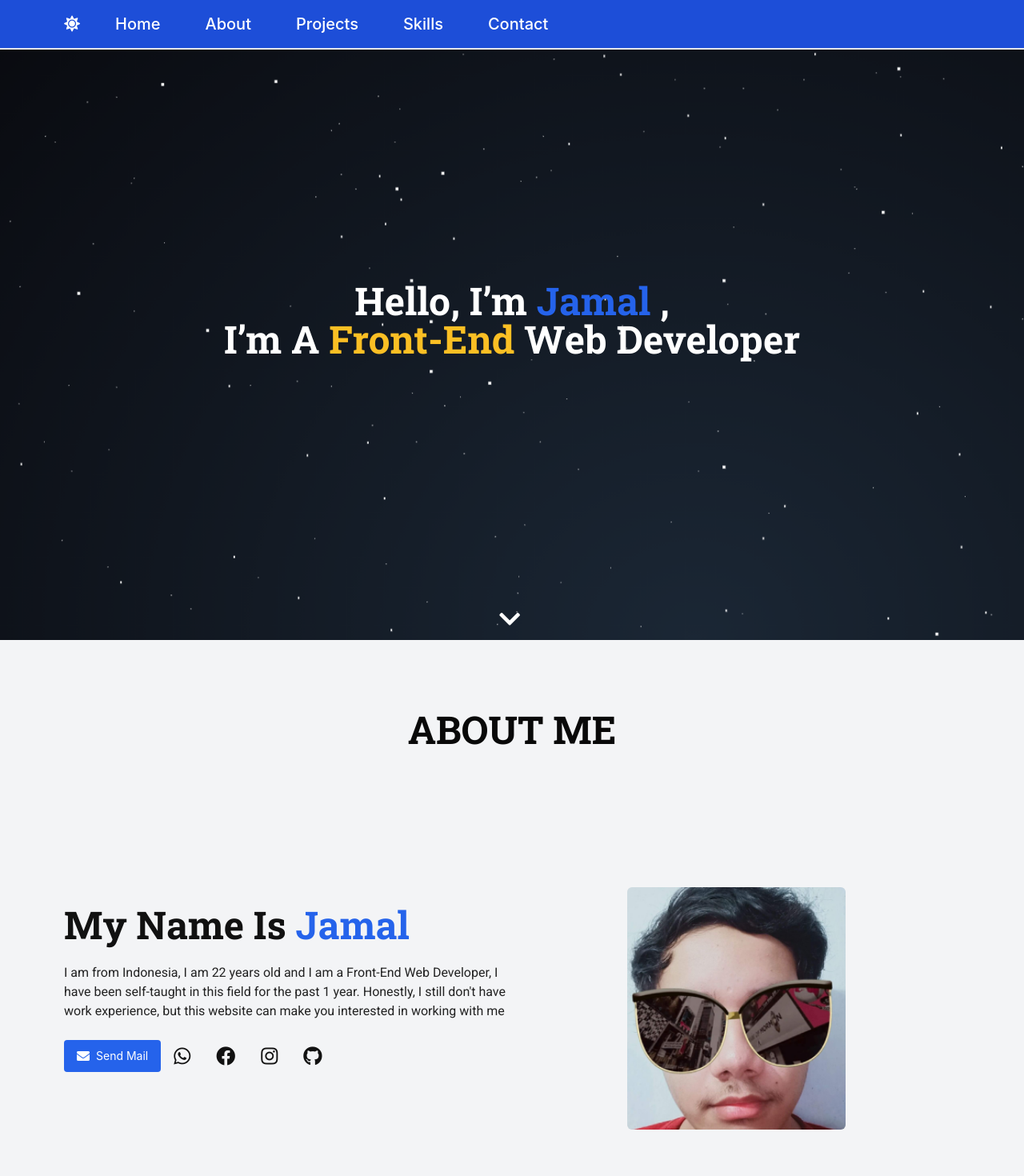
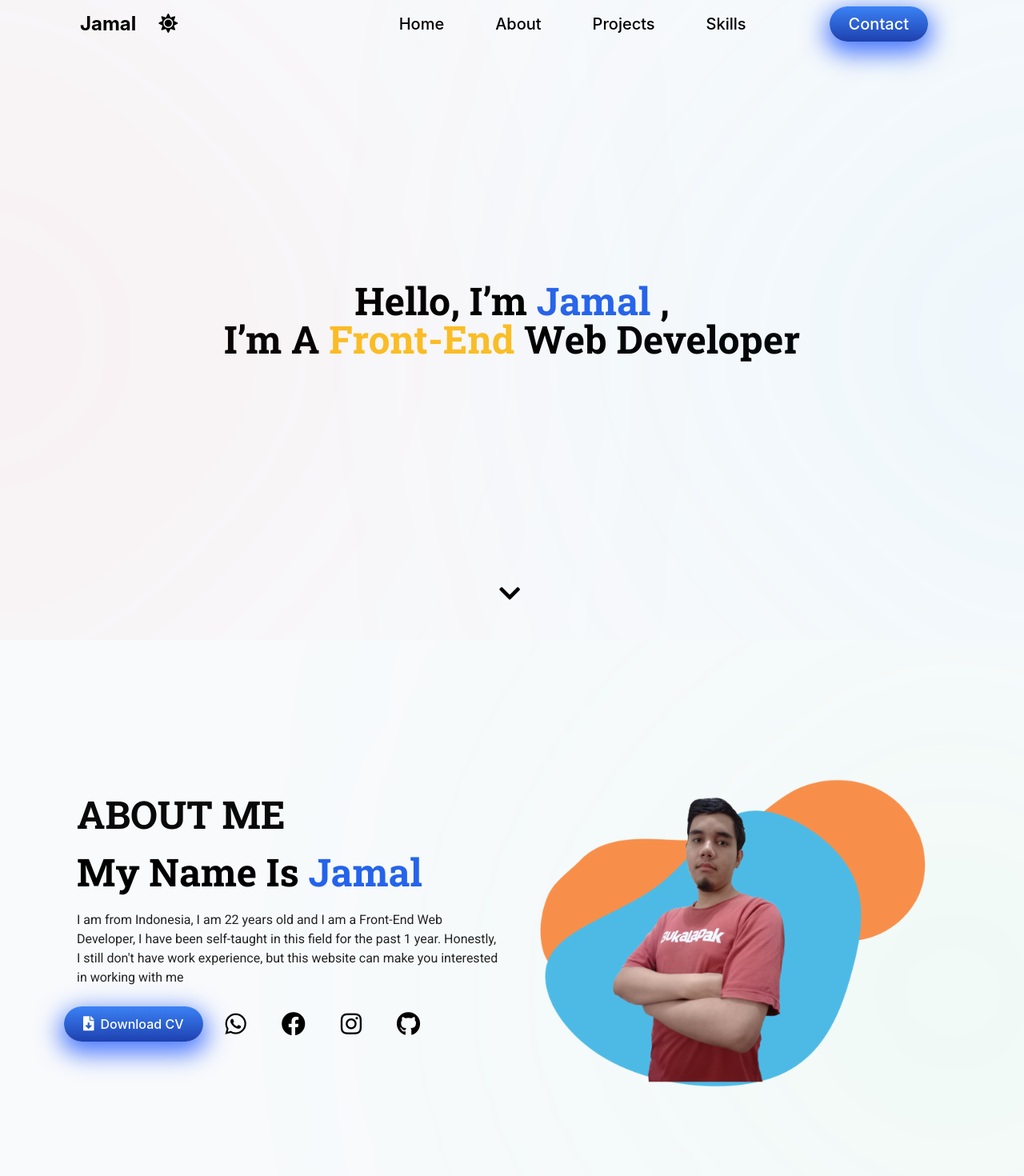
Before and after one commit to jamalpro90/My-Portfolio, a Next.js app: page / in a window 1280 px wide. Shown: the top 1470 px of the page at 80% size. Built offline with nearby package versions, Linux system fonts and the light colour scheme.

Commit message:
Upgrade Version 2, change Navbar, Hero, About

```diff
--- a/components/About.js
+++ b/components/About.js
@@ -1,6 +1,7 @@
 /* eslint-disable react/no-unescaped-entities */
 import Image from "next/image";
 import Button from "./utils/Button";
+import CircleBackground from "./utils/CircleBackground";
 import Icon from "./utils/Icon";
 import SectionTitle from "./utils/SectionTitle";
 
@@ -8,76 +9,84 @@ export default function About() {
   return (
     <div
       id="about"
-      className="about  border-red-500 overflow-hidden py-14 bg-gray-100 dark:bg-black-1c"
+      className="about  border-red-500 overflow-hidden py-14 bg-slate-50 dark:bg-black-111 relative"
     >
+      {/* Circle Background */}
+      <CircleBackground
+        color="rgba(102, 248, 143, 0.3)"
+        position="bottom-32 -right-20 md:bottom-56 md:-right-56 lg:-right-28 lg:bottom-40"
+      />
+
       <div className="container mx-auto h-full py-8">
-        {/* section title */}
-        <SectionTitle title="ABOUT ME" />
         {/* section content container */}
-        <div className="flex mt-10 h-5/6 about-content">
+        <div className="flex h-5/6 about-content">
           {/* section content left */}
           <div
             data-aos="fade-up-right"
             data-aos-delay="500"
             className="flex left justify-center flex-col w-full lg:w-6/12"
           >
-            <h3 className="text-3xl md:text-4xl lg:text-5xl text-center md:text-left text-black-111 dark:text-gray-50 font-bold font-r-slab">
+            {/* section title */}
+            <SectionTitle title="ABOUT ME" />
+            <h3 className="text-3xl md:text-4xl lg:text-5xl mt-6 ml-4 text-black-111 dark:text-gray-50 font-bold font-r-slab">
               My Name Is <span className="text-blue-600">Jamal</span>
             </h3>
-            <p className="text-base font-r text-black-222 dark:text-gray-300 my-6">
+            <p className="text-base font-r text-black-222 dark:text-gray-300 my-6 mx-4">
               I am from Indonesia, I am 22 years old and I am a Front-End Web
               Developer, I have been self-taught in this field for the past 1
               year. Honestly, I still don't have work experience, but this
               website can make you interested in working with me
             </p>
             {/* section button left */}
-            <div className="flex items-center justify-center md:justify-start">
+            <div className="flex flex-wrap gap-3 items-center justify-center md:justify-start">
               <a href="#contact">
                 <Button
-                  text="Send Mail"
-                  icon={<i className="fas fa-envelope"></i>}
+                  text="Download CV"
+                  icon={<i className="fas fa-file-download"></i>}
                 />
               </a>
               <Icon
                 order="order-1"
                 type="fab fa-whatsapp"
-                size="text-2xl"
+                size="text-2xl lg:text-3xl"
                 blank
               />
               <Icon
                 order="order-2"
                 type="fab fa-facebook"
-                size="text-2xl"
+                size="text-2xl lg:text-3xl"
                 blank
               />
               <Icon
                 order="order-4"
                 type="fab fa-instagram"
-                size="text-2xl"
+                size="text-2xl lg:text-3xl"
                 blank
               />
               <Icon
                 order="order-5"
                 type="fab fa-github"
-                size="text-2xl"
+                size="text-2xl lg:text-3xl"
                 blank
               />
             </div>
           </div>
+
           {/* section content right */}
           <div
             data-aos="fade-up-left"
             data-aos-delay="500"
             className="flex right justify-center items-center w-full lg:w-6/12 mt-12"
           >
-            <Image
-              src="/img/jamal.png"
-              alt="Profile Picture"
-              width={273}
-              height={303}
-              layout="intrinsic"
-              className="rounded-md"
-            />
+            <div className="md:-mt-20">
+              <Image
+                src="/img/jamal-blue-orange.png"
+                alt="Profile Picture"
+                width={1400}
+                height={1172}
+                layout="intrinsic"
+              />
+            </div>
           </div>
         </div>
       </div>
--- a/components/Hero.js
+++ b/components/Hero.js
@@ -1,14 +1,26 @@
 import React from "react";
+import CircleBackground from "./utils/CircleBackground";
 import Icon from "./utils/Icon";
 
 export default function Hero() {
   return (
-    <div id="hero" className="hero py-14">
+    <div id="hero" className="hero relative overflow-hidden">
+      {/* Circle Background */}
+      <CircleBackground
+        color="rgba(255, 109, 109, 0.4)"
+        position="top-80 -left-60 md:top-56 md:-left-56"
+      />
+      <CircleBackground
+        color="rgba(102, 204, 248, 0.4)"
+        position="top-80 -right-60 md:top-56 md:-right-56"
+      />
+
+      {/* Main Content */}
       <div className="container mx-auto h-full flex justify-center items-center">
         <div
           data-aos="fade-up"
           data-aos-delay="1000"
-          className="flex text-center font-r-slab font-bold text-4xl sm:text-5xl flex-wrap flex-col text-white"
+          className="flex text-center font-r-slab font-bold text-4xl sm:text-5xl flex-wrap flex-col text-black dark:text-slate-50"
         >
           <h1>
             Hello, I’m <span className="text-blue-600">Jamal</span> ,
@@ -21,7 +33,7 @@ export default function Hero() {
             type="fas fa-chevron-down"
             href="#about"
             size="text-3xl"
-            className="text-white mb-2"
+            className="text-black-111 dark:text-white mb-10"
           />
         </div>
       </div>
--- a/components/Navbar.js
+++ b/components/Navbar.js
@@ -1,9 +1,29 @@
-import { useState, useRef } from "react";
+import { useState, useRef, useEffect } from "react";
+import Button from "./utils/Button";
 
 export default function Navbar({ theme, setTheme }) {
   // const [theme, setTheme] = useState("");
   const [navIcon, setNavIcon] = useState(false);
   const navMobile = useRef();
+  const navDesktop = useRef();
+
+  useEffect(() => {
+    changeBackground(window.scrollY);
+
+    document.addEventListener("scroll", () => changeBackground(window.scrollY));
+  }, []);
+
+  // Change Background Function
+  const changeBackground = height => {
+    console.log(height);
+    if (height > 70) {
+      navDesktop.current.classList.add("bg-slate-50");
+      navDesktop.current.classList.add("dark:bg-black-111");
+    } else {
+      navDesktop.current.classList.remove("bg-slate-50");
+      navDesktop.current.classList.remove("dark:bg-black-111");
+    }
+  };
 
   const handleChangeTheme = () => {
     // const theme = ;
@@ -19,52 +39,81 @@ export default function Navbar({ theme, setTheme }) {
   };
 
   const handleHamMenu = () => {
-    const top = "translate-y-[375px]";
+    const moveToLeft = "translate-x-[-50vw]";
     setNavIcon(!navIcon);
-    navMobile.current.classList.toggle(top);
+    navMobile.current.classList.toggle(moveToLeft);
   };
 
   return (
     <div data-aos="fade-down">
       {/* Desktop Navbar */}
-      <div className="transition duration-200 navbar-desktop md:bg-blue-700 md:dark:bg-black-111 fixed left-0 right-0 z-40 border-b-2">
-        <ul className="container mx-auto hidden md:flex md:items-center text-white">
-          <li
+      <div
+        ref={navDesktop}
+        className="navbar-desktop hidden lg:block  fixed h-[60px] top-0 left-0 right-0 z-40 text-black-111 dark:text-slate-50"
+      >
+        <div className="container lg:flex justify-between items-center">
+          {/* Brand & Toggle Theme */}
+          <div className="flex gap-2 items-center justify-center pl-5 font-bold dark:text-slate-50">
+            <h2 className="text-2xl">Jamal</h2>
+            <span
               onClick={handleChangeTheme}
-            className="text-xl mr-8 py-2 font-medium cursor-pointer"
+              className="font-medium text-2xl cursor-pointer ml-5"
             >
               {theme === "dark" ? (
-              <i className="fas fa-moon"></i>
+                <i className="fas fa-moon "></i>
               ) : (
                 <i className="fas fa-sun "></i>
               )}
-          </li>
-          <li className="text-xl mr-8 py-2 px-3 my-2 cur font-medium transition duration-200 hover:bg-white hover:text-blue-700 dark:hover:text-black  hover:rounded-lg">
+            </span>
+          </div>
+
+          {/* Navigasion Menu */}
+          <ul className="container hidden md:flex justify-between items-center w-[fit-content] p-0 h-[60px]">
+            <li className="text-xl cur font-medium transition duration-200 hover:bg-blue-700 hover:text-slate-50 mx-4 py-2 px-4  hover:rounded-lg">
               <a href="#">Home</a>
             </li>
-          <li className="text-xl mr-8 py-2 px-3 my-2 cur font-medium transition duration-200 hover:bg-white hover:text-blue-700 dark:hover:text-black  hover:rounded-lg">
+            <li className="text-xl cur font-medium transition duration-200 hover:bg-blue-700 hover:text-slate-50 mx-4 py-2 px-4  hover:rounded-lg">
               <a href="#about">About</a>
             </li>
-          <li className="text-xl mr-8 py-2 px-3 my-2 cur font-medium transition duration-200 hover:bg-white hover:text-blue-700 dark:hover:text-black  hover:rounded-lg">
+            <li className="text-xl cur font-medium transition duration-200 hover:bg-blue-700 hover:text-slate-50 mx-4 py-2 px-4  hover:rounded-lg">
               <a href="#projects">Projects</a>
             </li>
-          <li className="text-xl mr-8 py-2 px-3 my-2 cur font-medium transition duration-200 hover:bg-white hover:text-blue-700 dark:hover:text-black  hover:rounded-lg">
+            <li className="text-xl cur font-medium transition duration-200 hover:bg-blue-700 hover:text-slate-50 mx-4 py-2 px-4  hover:rounded-lg">
               <a href="#skills">Skills</a>
             </li>
-          <li className="text-xl mr-8 py-2 px-3 my-2 cur font-medium transition duration-200 hover:bg-white hover:text-blue-700 dark:hover:text-black  hover:rounded-lg">
-            <a href="#contact">Contact</a>
+            <li className="mx-8 ml-16 p-2">
+              <a href="#contact">
+                <Button text="Contact" textSize="text-xl" />
+              </a>
             </li>
           </ul>
         </div>
+      </div>
 
       {/* Ham Menu */}
-      <div className="transition duration-200 ham-menu md:hidden bg-blue-700 dark:bg-black-111 border-b-[2px] border-white fixed left-0 right-0 top-0 z-50">
-        <div className="container mx-auto py-[14px] transition duration-200">
+      <div className="lg:hidden flex z-50 h-[60px] items-center bg-slate-50 dark:bg-black-111 fixed top-0 left-0 right-0">
+        {/* Name & Theme Toggle */}
+        <div className="flex gap-2 items-center justify-center pl-5 font-bold text-gray-900 dark:text-slate-50">
+          <h2 className="text-2xl">Jamal</h2>
+          <span
+            onClick={handleChangeTheme}
+            className="font-medium text-2xl cursor-pointer ml-5"
+          >
+            {theme === "dark" ? (
+              <i className="fas fa-moon "></i>
+            ) : (
+              <i className="fas fa-sun "></i>
+            )}
+          </span>
+        </div>
+
+        {/* Ham Toggle */}
+        <div className="container transition duration-200  text-right pr-5">
           <i
             onClick={handleHamMenu}
             className={`fas ${
               navIcon ? "fa-times" : "fa-bars"
-            } text-3xl text-white cursor-pointer pl-3`}
+            } text-3xl text-black-111 dark:text-slate-50 cursor-pointer z-30`}
           ></i>
         </div>
       </div>
@@ -72,19 +121,9 @@ export default function Navbar({ theme, setTheme }) {
       {/* Mobile Navbar */}
       <div
         ref={navMobile}
-        className={`transition duration-200 navbar-mobile md:hidden bg-blue-700 dark:bg-black-111 fixed z-40 left-0 right-0 border-b-[1px] rounded-br-[60%] top-[-310px]`}
+        className={`transition duration-200 lg:hidden bg-blue-700 fixed z-40 w-[50vw] right-[-50vw] top-0 bottom-0`}
       >
-        <ul className="container mx-auto text-white text-xl font-500 flex flex-col items-start">
-          <li
-            onClick={handleChangeTheme}
-            className="py-3 pt-5 font-medium cursor-pointer px-3 my-1"
-          >
-            {theme === "dark" ? (
-              <i className="fas fa-moon "></i>
-            ) : (
-              <i className="fas fa-sun "></i>
-            )}
-          </li>
+        <ul className="text-white text-xl font-500 flex flex-col items-center justify-center py-16">
           <li className="py-3 transition duration-200 hover:bg-white hover:text-blue-700 dark:hover:text-black  hover:rounded-lg px-3 my-1">
             <a onClick={handleHamMenu} href="#">
               Home
--- a/components/utils/Button.js
+++ b/components/utils/Button.js
@@ -1,9 +1,15 @@
 export default function Button({ text, icon, textSize, order }) {
-  const submitForm = text == 'submit' && 'mt-3 lg:w-4/12 w-full justify-center ml-auto';
+  const submitForm =
+    text == "submit" && "mt-3 lg:w-4/12 w-full justify-center ml-auto";
 
   return (
-    <button className={`button flex items-center text-white bg-blue-600 text-sm py-2 px-4 rounded hover:bg-blue-700 active:bg-blue-600 ${submitForm} ${order}`}>
-      <span className={icon && 'text-base mr-2'}>{icon}</span> <span className={textSize}>{text}</span>
+    <button
+      className={`px-6 py-2 linear-bluee text-white rounded-[50px] ${
+        textSize ? textSize : "text-base"
+      } font-medium`}
+    >
+      {icon && <span className="mr-2 text-lg">{icon}</span>}
+      {text}
     </button>
   );
 }
--- /dev/null
+++ b/components/utils/CircleBackground.js
@@ -0,0 +1,14 @@
+import React from "react";
+
+const CircleBackground = ({ color, position }) => {
+  return (
+    <div
+      style={{ background: color }}
+      className={`w-[300px] h-[300px] md:w-[400px] md:h-[400px] absolute rounded-full blur-[100px] md:blur-[300px]  ${
+        position && position
+      }`}
+    />
+  );
+};
+
+export default CircleBackground;
--- a/components/utils/SectionTitle.js
+++ b/components/utils/SectionTitle.js
@@ -4,7 +4,7 @@ export default function SectionTitle({ title }) {
   return (
     <h2
       data-aos="fade-left"
-      className="z-50 text-center font-r-slab font-bold text-3xl md:text-4xl lg:text-5xl text-black-09 dark:text-white"
+      className="ml-4 font-r-slab font-bold text-3xl md:text-4xl lg:text-5xl text-black-09 dark:text-white"
     >
       {title}
     </h2>
--- a/pages/_document.js
+++ b/pages/_document.js
@@ -1,5 +1,5 @@
 /* eslint-disable @next/next/no-document-import-in-page */
-import Document, { Html, Head, Main, NextScript } from 'next/document';
+import Document, { Html, Head, Main, NextScript } from "next/document";
 
 class MyDocument extends Document {
   static async getInitialProps(ctx) {
@@ -22,9 +22,12 @@ class MyDocument extends Document {
           {/* fonts google */}
           <link rel="preconnect" href="https://fonts.googleapis.com" />
           <link rel="preconnect" href="https://fonts.gstatic.com" />
-          <link href="https://fonts.googleapis.com/css2?family=Roboto+Slab:wght@400;600;700&family=Roboto:wght@300;400;500;700&family=Ubuntu+Mono:wght@400;700&display=swap" rel="stylesheet" />
+          <link
+            href="https://fonts.googleapis.com/css2?family=Roboto+Slab:wght@400;600;700&family=Roboto:wght@300;400;500;700&family=Ubuntu+Mono:wght@400;700&display=swap"
+            rel="stylesheet"
+          />
         </Head>
-        <body className="bg-white dark:bg-black-111">
+        <body className="bg-slate-50 dark:bg-black-111">
           <Main />
           <NextScript />
         </body>
--- a/pages/index.js
+++ b/pages/index.js
@@ -41,6 +41,7 @@ export default function Home() {
       <Head>
         <title>Portfolio</title>
       </Head>
+
       {/* website */}
       <Navbar theme={theme} setTheme={setTheme} />
       <Hero />
--- a/styles/globals.css
+++ b/styles/globals.css
@@ -24,10 +24,16 @@ a {
   box-sizing: border-box;
 }
 
+/* Linear Blue Color */
+.linear-bluee {
+  background: linear-gradient(#3b82f6, #1e40af);
+  box-shadow: 0 10px 30px 5px rgba(0, 66, 253, 0.7);
+}
+
 /* Hero */
 .hero {
-  background-image: url("/img/back-dark.png");
-  background-size: cover;
+  /* background-image: url("/img/back-dark.png");
+  background-size: cover; */
   height: 100vh;
   /* position: relative; */
 }
--- a/tailwind.config.js
+++ b/tailwind.config.js
@@ -1,37 +1,39 @@
 module.exports = {
-  mode: 'jit',
-  purge: ['./pages/**/*.{js,ts,jsx,tsx}', './components/**/*.{js,ts,jsx,tsx}'],
-  darkMode: 'class', // or 'media' or 'class'
+  mode: "jit",
+  purge: ["./pages/**/*.{js,ts,jsx,tsx}", "./components/**/*.{js,ts,jsx,tsx}"],
+  darkMode: "class", // or 'media' or 'class'
   theme: {
     extend: {
       container: {
         padding: {
-          DEFAULT: '0.3rem',
-          sm: '1rem',
-          lg: '4rem',
-          xl: '5rem',
-          '2xl': '6rem',
+          DEFAULT: "0.3rem",
+          sm: "1rem",
+          lg: "4rem",
+          xl: "5rem",
+          "2xl": "6rem",
         },
       },
       fontFamily: {
-        r: 'Roboto, sans-serif',
-        'r-slab': 'Roboto Slab, serif',
-        'u-mono': 'Ubuntu Mono, monospace',
+        r: "Roboto, sans-serif",
+        "r-slab": "Roboto Slab, serif",
+        "u-mono": "Ubuntu Mono, monospace",
       },
       colors: {
-        'black-111': '#111111',
-        'black-222': '#222222',
-        'black-09': '#090909',
-        'black-1c': '#1c1c1c',
+        "black-111": "#000",
+        "black-222": "#222222",
+        "black-09": "#090909",
+        "black-1c": "#1c1c1c",
+        "slate-50": "#F8FAFC",
+        "linear-blue": "linear-gradient(#3b82f6, #1e40af)",
       },
       screens: {
-        tablet: '640px',
+        tablet: "640px",
         // => @media (min-width: 640px) { ... }
 
-        laptop: '1024px',
+        laptop: "1024px",
         // => @media (min-width: 1024px) { ... }
 
-        desktop: '1280px',
+        desktop: "1280px",
         // => @media (min-width: 1280px) { ... }
       },
     },
```
Also changed, not shown: public/img/jamal-blue-orange.png (added). Lines whose indentation alone changed are shown as unchanged.
